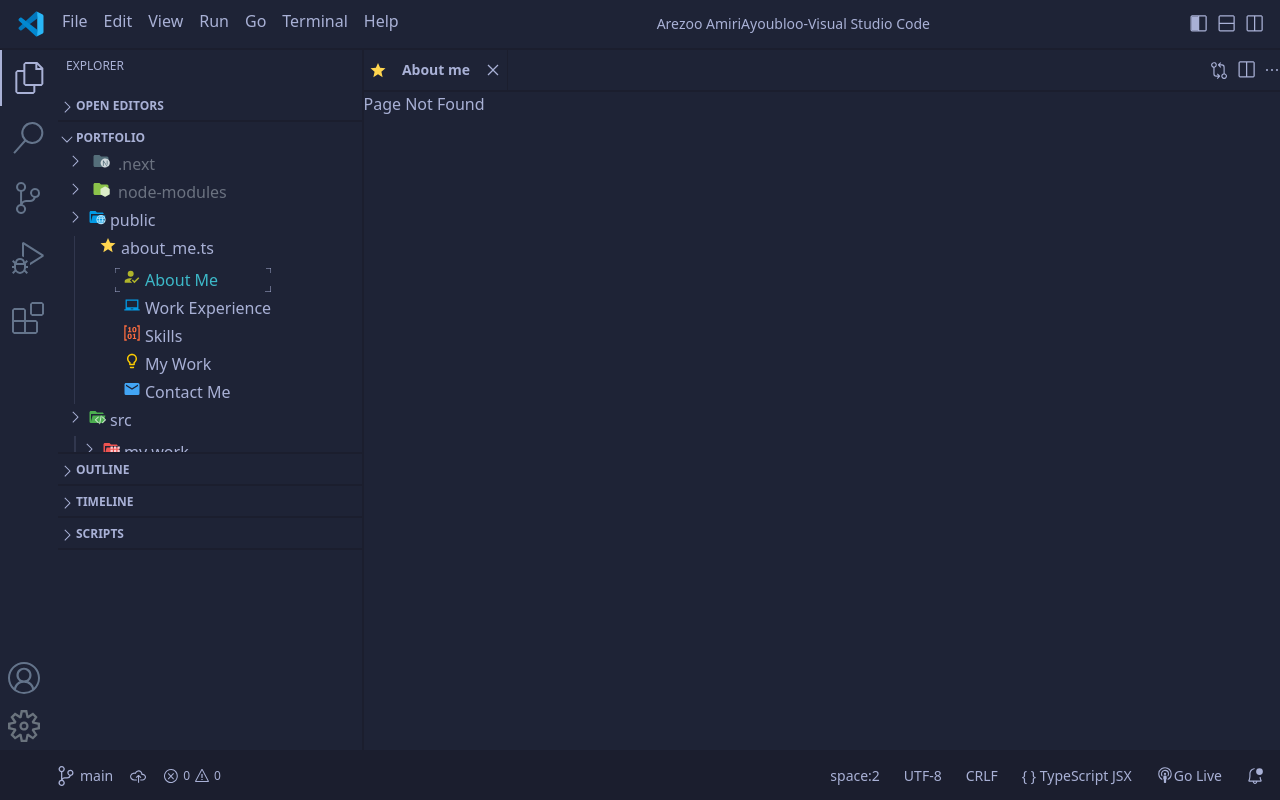
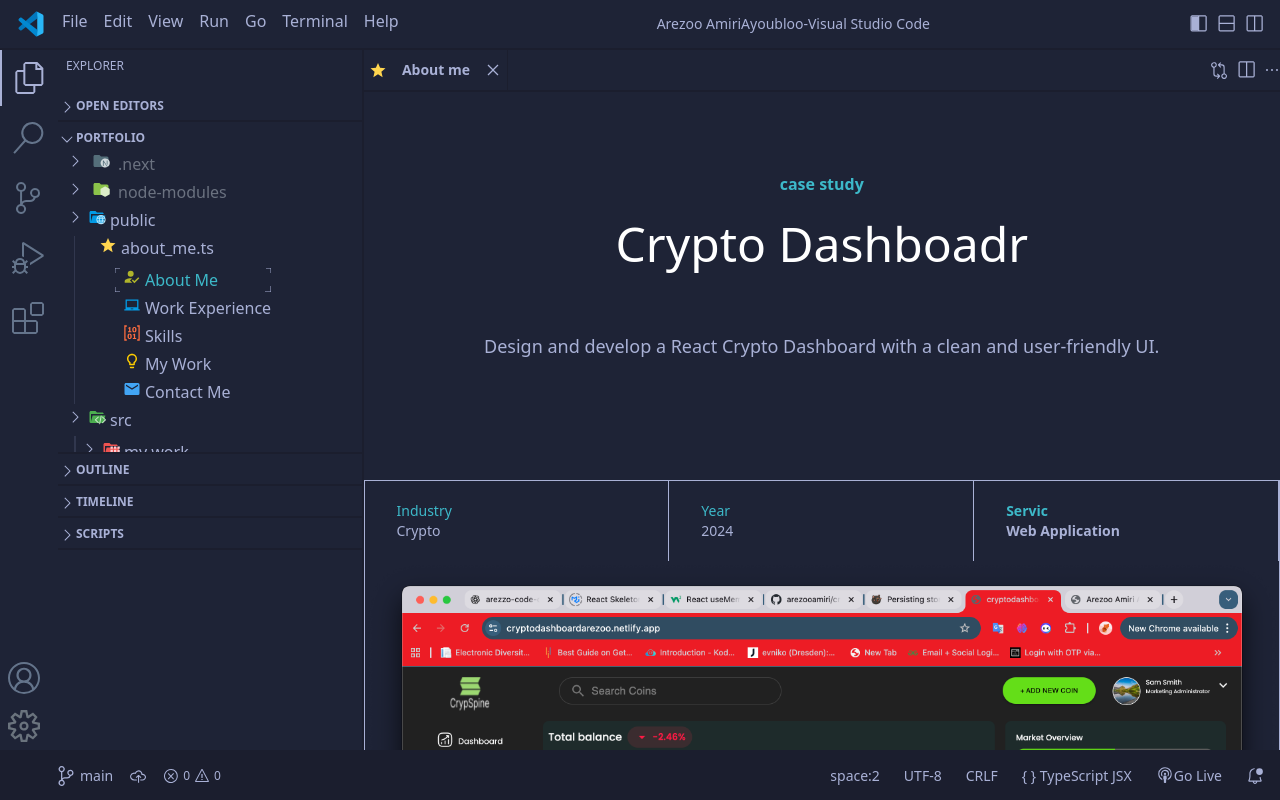
Before and after one commit to Code-Coterie-Team/Arezo-AmiriAyoublo-portfolio, a Next.js app: page /dashboard in a window 1280 px wide. Before the commit this address had no page. Built offline with nearby package versions, Linux system fonts and the light colour scheme.

Commit message:
crypto dashboard added

```diff
--- /dev/null
+++ b/src/app/dashboard/page.tsx
@@ -0,0 +1,60 @@
+import AboutProject from "@/components/AboutProject";
+import AnimateProject from "@/components/AnimateProject";
+import Challenge from "@/components/Challenge";
+import Soultion from "@/components/Sulotion";
+import Technologies from "@/components/Technology";
+
+const Dashboard = () => {
+  return (
+    <div className="grid grid-cols-1 gap-4">
+      <AnimateProject id="about">
+
+        <AboutProject
+          project={"Crypto Dashboadr "}
+          description={
+             "Design and develop a React Crypto Dashboard with a clean and user-friendly UI."
+          }
+          imageproject={"/cryptodashboard.png"}
+          industry="Crypto"
+        />
+      </AnimateProject>
+      <AnimateProject id="challenge">
+
+        <Challenge
+          description={
+            "Design and develop a React Crypto Dashboard with a clean and user-friendly UI. "
+          }
+          point1={" Rapid State Changes & Race Conditions"}
+          point2={"State Management Complexity "}
+          point3={"Loading Flicker & UX Issues "}
+        />
+      </AnimateProject>
+      <AnimateProject id="soultion">
+        <Soultion
+          soultions={[
+            "Fast coin selection triggered overlapping requests. I solved this by using React Query with abort signals to cancel outdated requests.",
+            "The dashboard combines UI state, persisted user preferences, and remote server data. I separated concerns using Zustand for local state and React Query for server state.",
+            "Chart calculations (price changes, min/max) were expensive when recalculated every render. I optimized them using memoization."
+          ]}
+          linkPoject='https://cryptodashboardarezoo.netlify.app/'
+        />
+      </AnimateProject>
+      <AnimateProject id="technologies">
+        {" "}
+        <Technologies
+          item={[
+            { name: "JavaScript", image: "/js-logo.webp" },
+            { name: "HTML5", image: "/html5-logo.webp" },
+            { name: "CSS3", image: "/css-logo.png" },
+            { name: "ReactJS", image: "/react-logo.webp" },
+            { name: "Git", image: "/git-logo.webp" },
+            { name: "Github", image: "/github-logo.webp" },
+            { name: "MUI", image: "/tailwindcss-logo.webp" },
+          ]}
+        />
+      </AnimateProject>
+    </div>
+  );
+};
+
+export default Dashboard;
--- a/src/components/Mywork.tsx
+++ b/src/components/Mywork.tsx
@@ -18,10 +18,12 @@
             </div>
             <p className="font-extrabold  text-white  text-3xl "> Some of my work as a <span className="text-workfont">Frontend developer</span></p>
             <div className="grid grid-cols-1 gap-8 pt-20">
+                <Samplework project={'CryptoDashboard'} image={'/cryptodashboard.png'} link={'/cryptoDashboard'} projectlink={"https://cryptodashboardarezoo.netlify.app/"} gitlink={'https://github.com/arezooamiri/cryptodashboard'}/>
                 <Samplework project={'Kanban '} image={'/kanban.jpg'} link={'/kanban'} projectlink={'https://kanban-react-arezoo.netlify.app/'} gitlink={'https://github.com/Code-Coterie-Team/github-user-search'}/>
                 <Samplework project={'real-state'} image={'/real-estate.png'} link={'/real-state'} projectlink={'https://home-landing-arezoo.netlify.app/'} gitlink={'https://github.com/Code-Coterie-Team/home-landing-page'}/>
                 <Samplework project={'Calculator'} image={'/calculator.png'} link={'/calculator'} projectlink={'https://calculator-react-app-arezoo.netlify.app/'} gitlink={'https://github.com/Code-Coterie-Team/calculator-app-react'}/>
-                 <Samplework project={'Product list'} image={'/productlist.webp'} link={'/product-list'} projectlink={'https://product-list-card-js.netlify.app/'} gitlink={'https://github.com/arezooamiri/product-list-with-card-'}/>
+                <Samplework project={'Product list'} image={'/productlist.webp'} link={'/product-list'} projectlink={'https://product-list-card-js.netlify.app/'} gitlink={'https://github.com/arezooamiri/product-list-with-card-'}/>
+
 
             </div>
 
--- a/src/components/MyworkItem.tsx
+++ b/src/components/MyworkItem.tsx
@@ -16,6 +16,11 @@
 
 
   const navProject = [
+    {
+      path:"/dashboard",
+      name:"CryptoDashboard",
+      svg:<ReactItem/>,
+    },
     {
       path: "/kanban",
       name: "Kanban",
@@ -36,7 +41,9 @@
       name: "product-list",
       svg: <JsonPackageSvg />,
     },
+
   ];
+
 
   const handleAddLink = (name: string, href: string) => {
     const existlink = links.some((l) => l.href === href);
```
Also changed, not shown: public/cryptodashboard.png (added), public/mui.svg (added).
